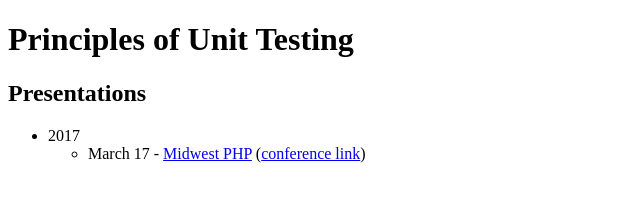
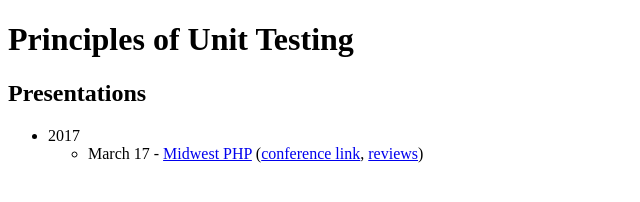
Before and after one commit to josephdpurcell/principles-of-unit-testing, a plain HTML site: page presentations/index.html in a window 1280 px wide. Shown: the full height of the page, 0-640 px from the left. Drawn offline with Linux system fonts and the light colour scheme.

Commit message:
Add link to reviews

```diff
--- a/presentations/index.html
+++ b/presentations/index.html
@@ -10,7 +10,7 @@
 <ul>
   <li>2017
     <ul>
-      <li>March 17 - <a href="2017-03-17-MidwestPHP/index.html">Midwest PHP</a> (<a href="https://2017.midwestphp.org/sessions.html#principles-of-unit-testing">conference link</a>)</li>
+      <li>March 17 - <a href="2017-03-17-MidwestPHP/index.html">Midwest PHP</a> (<a href="https://2017.midwestphp.org/sessions.html#principles-of-unit-testing">conference link</a>, <a href="https://legacy.joind.in/talk/view/20320">reviews</a>)</li>
     </ul>
   </li>
 </ul>
```
